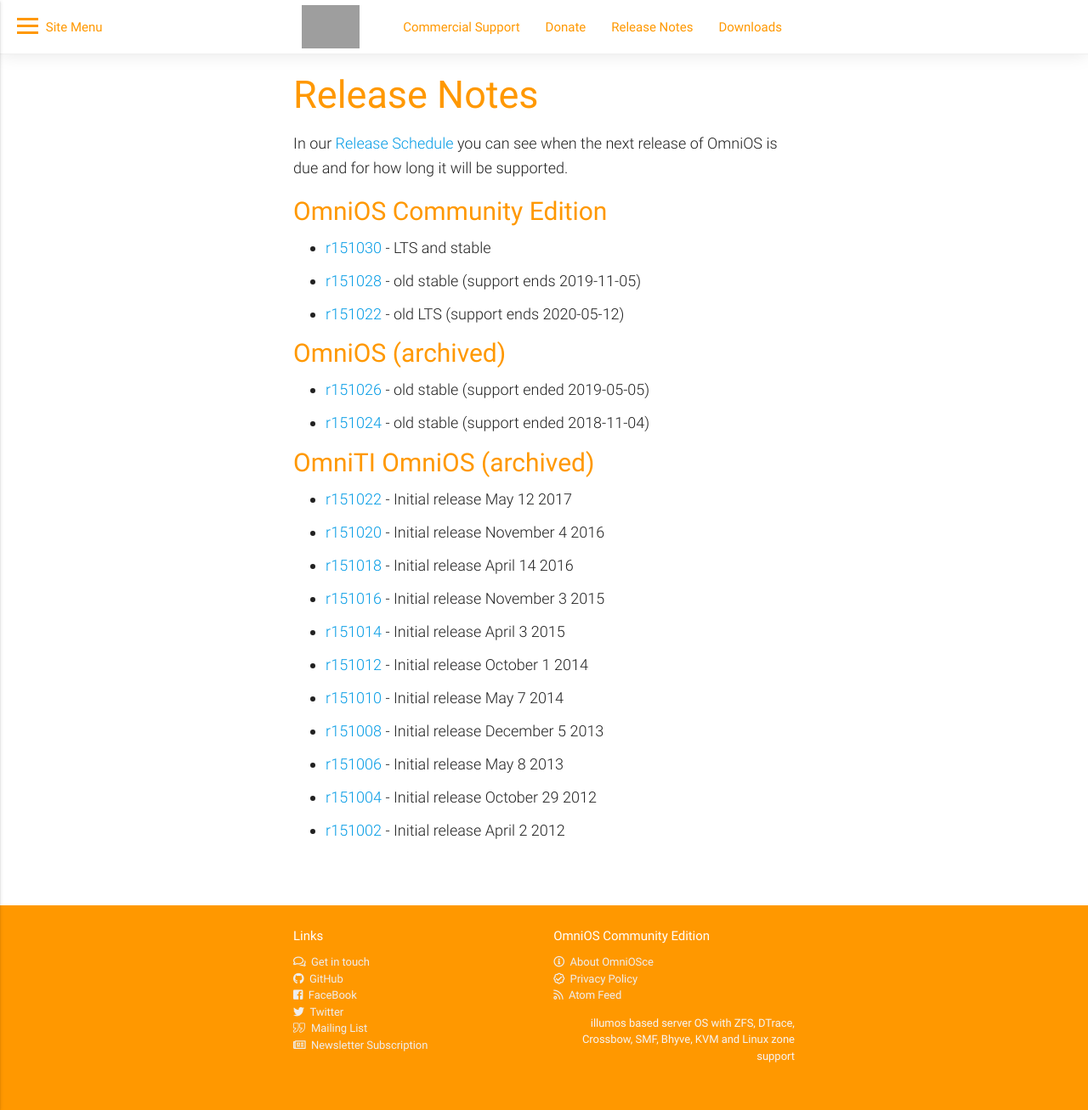
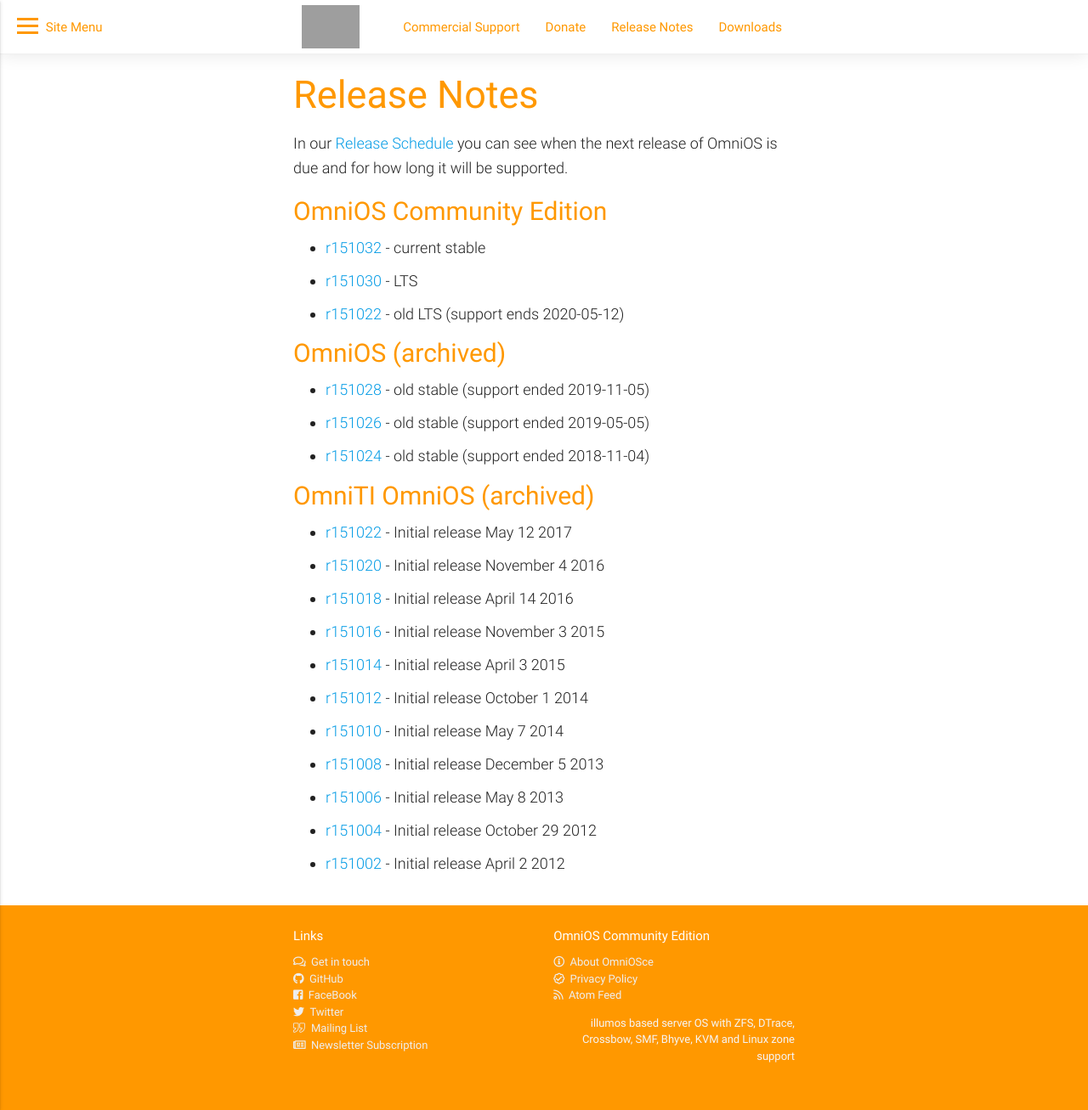
Before and after one commit to omniosorg/omniosorg.github.io, a Jekyll site: the page built from releasenotes.md, in a window 1280 px wide and 1307 px high. Shown: the whole window at 85% size. Built offline with Jekyll 4.4.1, drawn with Linux system fonts in a browser that asks for light colours; comment, search, counter and statistics services are not loaded; grey boxes are pictures that could not be loaded.

Commit message:
Preparing for r151032

```diff
--- a/_config.yml
+++ b/_config.yml
@@ -9,9 +9,9 @@
 download_path: https://downloads.omniosce.org/media
 useast_path: https://us-east.mirror.omniosce.org/downloads/media
 download_prefix: omniosce-
-omnios_stable_date: the 6th of May, 2019
-omnios_stable: r151030
-omnios_stable_suffix: s
+omnios_stable_date: the 4th of November, 2019
+omnios_stable: r151032
+omnios_stable_suffix:
 omnios_oldstable: r151028
 omnios_lts_date: the 6th of May, 2019
 omnios_lts: r151030
--- a/releasenotes.md
+++ b/releasenotes.md
@@ -12,12 +12,13 @@
 
 ## OmniOS Community Edition
 
-* [r151030](https://github.com/omniosorg/omnios-build/blob/r151030/doc/ReleaseNotes.md) - LTS and stable
-* [r151028](https://github.com/omniosorg/omnios-build/blob/r151028/doc/ReleaseNotes.md) - old stable (support ends 2019-11-05)
+* [r151032](https://github.com/omniosorg/omnios-build/blob/r151032/doc/ReleaseNotes.md) - current stable
+* [r151030](https://github.com/omniosorg/omnios-build/blob/r151030/doc/ReleaseNotes.md) - LTS
 * [r151022](https://github.com/omniosorg/omnios-build/blob/r151022/doc/ReleaseNotes.md) - old LTS (support ends 2020-05-12)
 
 ## OmniOS (archived)
 
+* [r151028](https://github.com/omniosorg/omnios-build/blob/r151028/doc/ReleaseNotes.md) - old stable (support ended 2019-11-05)
 * [r151026](https://github.com/omniosorg/omnios-build/blob/r151026/doc/ReleaseNotes.md) - old stable (support ended 2019-05-05)
 * [r151024](https://github.com/omniosorg/omnios-build/blob/r151024/doc/ReleaseNotes.md) - old stable (support ended 2018-11-04)
 
```
Also changed, not shown: schedule.md (+2 -1 lines), upgrade.md (+2 -1 lines).
